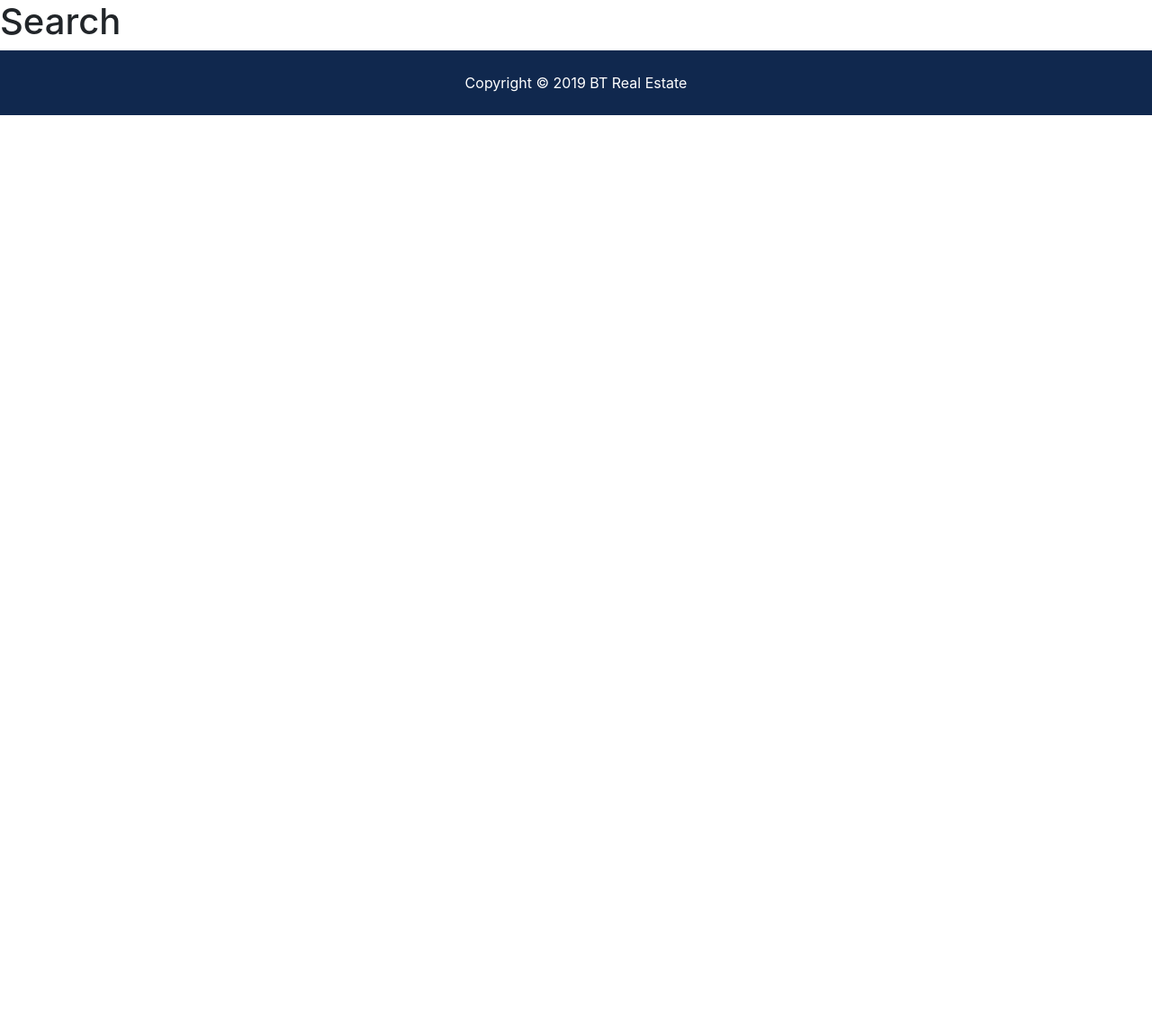
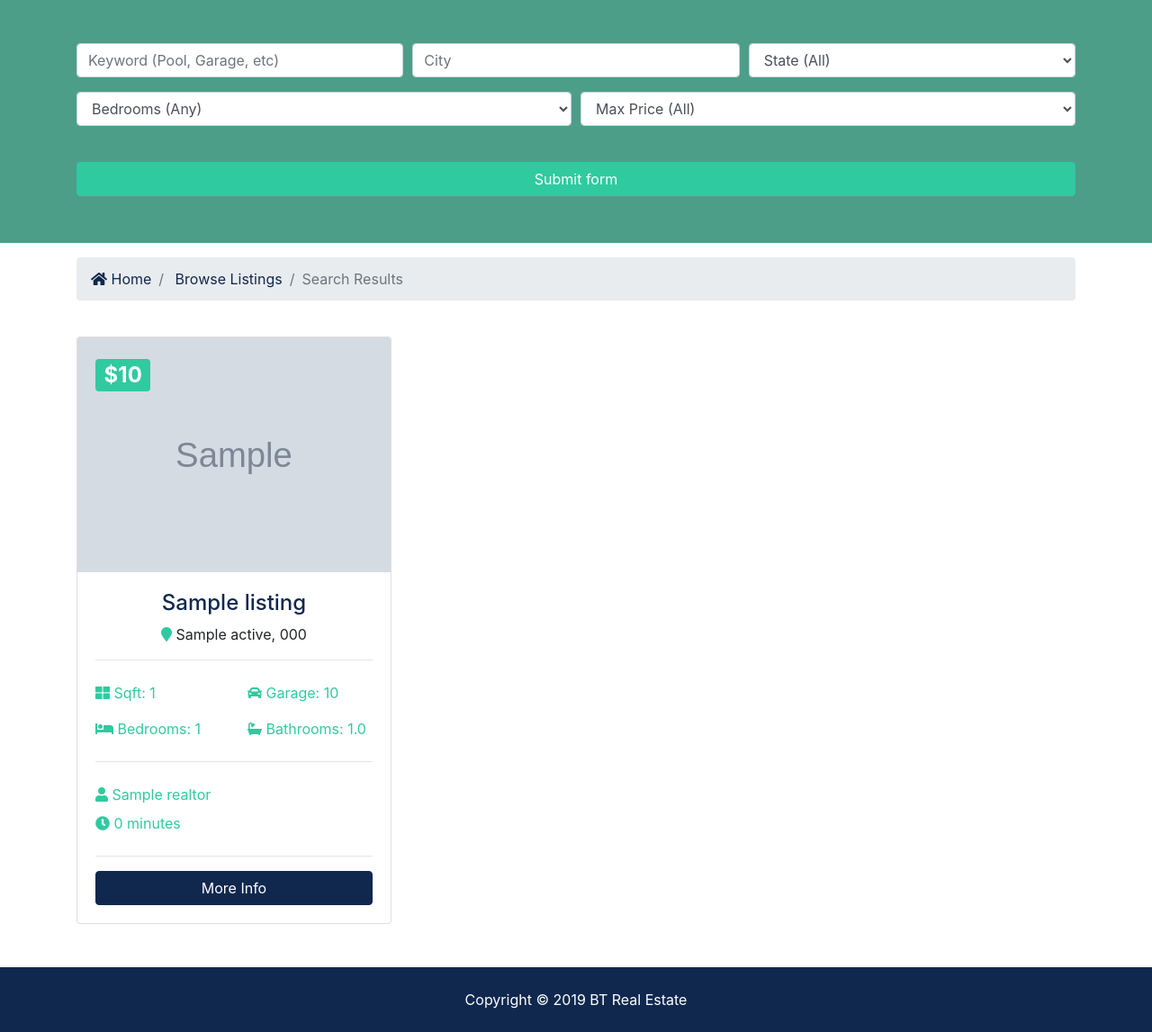
Before and after one commit to saurabhmodh94/btre, a Django app: template templates/listings/search.html in a window 1280 px wide. Shown: the part 128-1275 px from the top of the page at 90% size. Before the commit the page ends 256 px from the top, so only its background shows below. Run offline with Django 3.2, Linux system fonts and the light colour scheme; tables that the repository leaves empty hold one stand-in row (values such as "Sample post"); the template is opened without the code that fills it: values that come from a table or form of the project are taken from there, most other values are stand-ins (such as "Sample title", 1, 10 or a date in 2020); grey boxes marked "Sample" are stand-in pictures; some libraries are stand-ins or nearby versions.

Commit message:
Search Pages

```diff
--- a/templates/listings/search.html
+++ b/templates/listings/search.html
@@ -1,3 +1,157 @@
-{% extends 'base.html' %} {% load static %} {% block content %}
-<h1>Search</h1>
+{% extends 'base.html' %}{% load static %}{% load humanize %}{% block content %}
+<section id="showcase-inner" class="showcase-search text-white py-5">
+  <div class="container">
+    <div class="row text-center">
+      <div class="col-md-12">
+        <form action="{% url 'search' %}">
+          <!-- Form Row 1 -->
+          <div class="form-row">
+            <div class="col-md-4 mb-3">
+              <label class="sr-only">Keywords</label>
+              <input
+                type="text"
+                name="keywords"
+                class="form-control"
+                placeholder="Keyword (Pool, Garage, etc)"
+              />
+            </div>
+
+            <div class="col-md-4 mb-3">
+              <label class="sr-only">City</label>
+              <input
+                type="text"
+                name="city"
+                class="form-control"
+                placeholder="City"
+              />
+            </div>
+
+            <div class="col-md-4 mb-3">
+              <label class="sr-only">State</label>
+              <select name="state" class="form-control">
+                <option selected="true" disabled="disabled">State (All)</option>
+                {% for key,value in state_choices.items %}
+                <option value="{{ key }}">{{ value }}</option>
+                {% endfor %}
+              </select>
+            </div>
+          </div>
+          <!-- Form Row 2 -->
+          <div class="form-row">
+            <div class="col-md-6 mb-3">
+              <label class="sr-only">Bedrooms</label>
+              <select name="bedrooms" class="form-control">
+                <option selected="true" disabled="disabled"
+                  >Bedrooms (Any)</option
+                >
+                {% for key,value in bedroom_choices.items %}
+                <option value="{{ key }}">{{ value }}</option>
+                {% endfor %}
+              </select>
+            </div>
+            <div class="col-md-6 mb-3">
+              <select name="price" class="form-control">
+                <option selected="true" disabled="disabled"
+                  >Max Price (All)</option
+                >
+                {% for key,value in price_choices.items %}
+                <option value="{{ key }}">{{ value }}</option>
+                {% endfor %}
+              </select>
+            </div>
+          </div>
+          <button class="btn btn-secondary btn-block mt-4" type="submit">
+            Submit form
+          </button>
+        </form>
+      </div>
+    </div>
+  </div>
+</section>
+
+<!-- Breadcrumb -->
+<section id="bc" class="mt-3">
+  <div class="container">
+    <nav aria-label="breadcrumb">
+      <ol class="breadcrumb">
+        <li class="breadcrumb-item">
+          <a href="{% url 'index' %}"> <i class="fas fa-home"></i> Home</a>
+        </li>
+        <li class="breadcrumb-item">
+          <a href="{% url 'listings' %}">Browse Listings</a>
+        </li>
+        <li class="breadcrumb-item active">Search Results</li>
+      </ol>
+    </nav>
+  </div>
+</section>
+
+<!-- Listings -->
+<section id="listings" class="py-4">
+    <div class="container">
+      <div class="row">
+        {% if listings %} {% for listing in listings %}
+        <div class="col-md-6 col-lg-4 mb-4">
+          <div class="card listing-preview">
+            <img class="card-img-top" src="{{ listing.photo_main.url }}" alt="" />
+            <div class="card-img-overlay">
+              <h2>
+                <span class="badge badge-secondary text-white"
+                  >${{ listing.price | intcomma }}</span
+                >
+              </h2>
+            </div>
+            <div class="card-body">
+              <div class="listing-heading text-center">
+                <h4 class="text-primary">{{ listing.title }}</h4>
+                <p>
+                  <i class="fas fa-map-marker text-secondary"></i>
+                  {{ listing.city }} {{ listing.state }}, {{ listing.zipcode }}
+                </p>
+              </div>
+              <hr />
+              <div class="row py-2 text-secondary">
+                <div class="col-6">
+                  <i class="fas fa-th-large"></i> Sqft: {{ listing.sqft }}
+                </div>
+                <div class="col-6">
+                  <i class="fas fa-car"></i> Garage: {{ listing.garage }}
+                </div>
+              </div>
+              <div class="row py-2 text-secondary">
+                <div class="col-6">
+                  <i class="fas fa-bed"></i> Bedrooms: {{ listing.bedrooms }}
+                </div>
+                <div class="col-6">
+                  <i class="fas fa-bath"></i> Bathrooms: {{ listing.bathrooms }}
+                </div>
+              </div>
+              <hr />
+              <div class="row py-2 text-secondary">
+                <div class="col-12">
+                  <i class="fas fa-user"></i> {{ listing.realtor }}
+                </div>
+              </div>
+              <div class="row text-secondary pb-2">
+                <div class="col-12">
+                  <i class="fas fa-clock"></i> {{ listing.list_date | timesince }}
+                </div>
+              </div>
+              <hr />
+              <a
+                href="{% url 'listing' listing_id=listing.id %}"
+                class="btn btn-primary btn-block"
+                >More Info</a
+              >
+            </div>
+          </div>
+        </div>
+        {% endfor %} {% else %}
+        <div class="col-md-12"><p>No Listings Available</p></div>
+        {% endif %}
+      </div>
+
+    </div>
+  </section>
+
 {% endblock %}
--- a/templates/pages/index.html
+++ b/templates/pages/index.html
@@ -11,7 +11,7 @@
           Consectetur, id commodi!
         </p>
         <div class="search">
-          <form action="search.html">
+          <form action="{% url 'search' %}">
             <!-- Form Row 1 -->
             <div class="form-row">
               <div class="col-md-4 mb-3">
```
Also changed, not shown: listings/views.py (+10 -2 lines).
